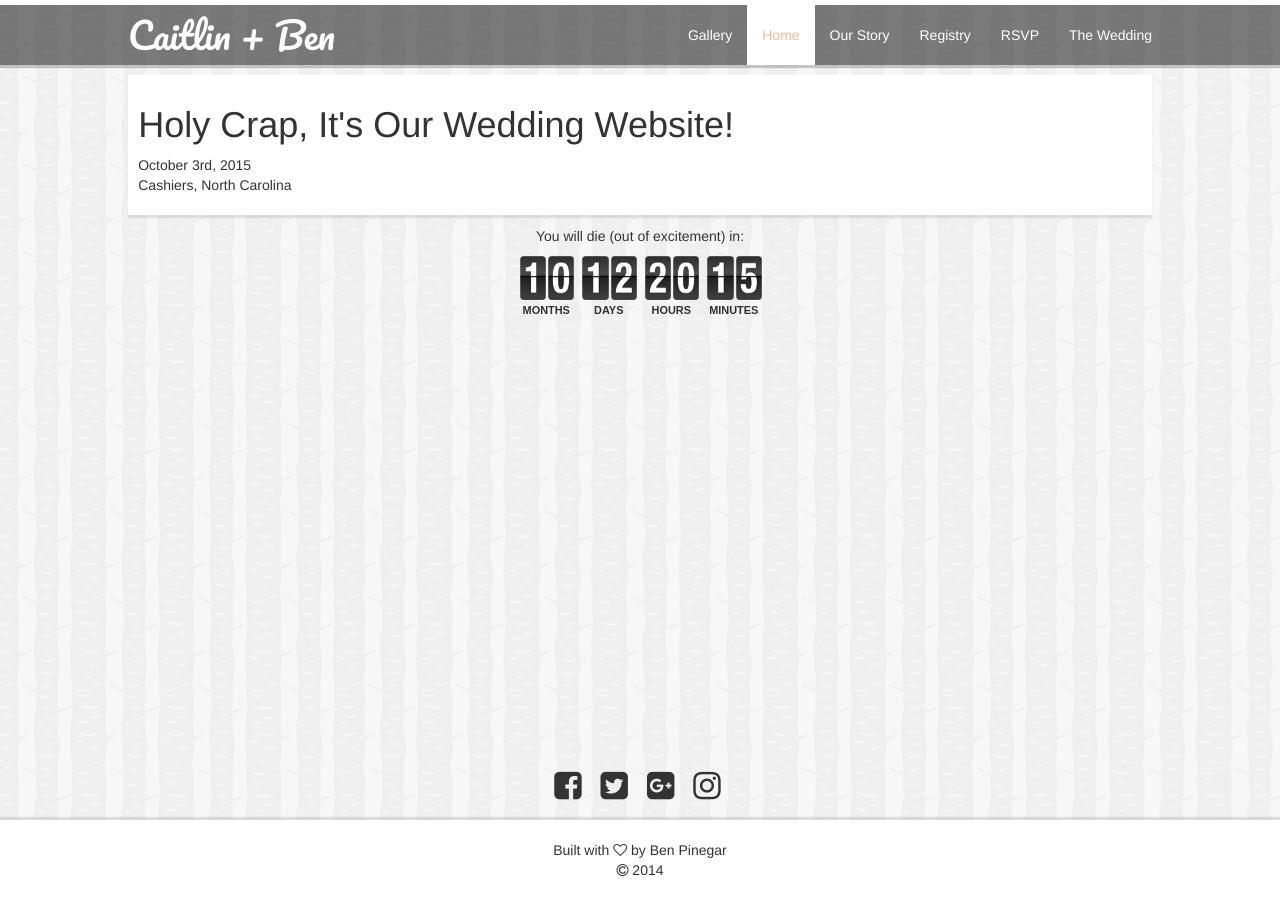
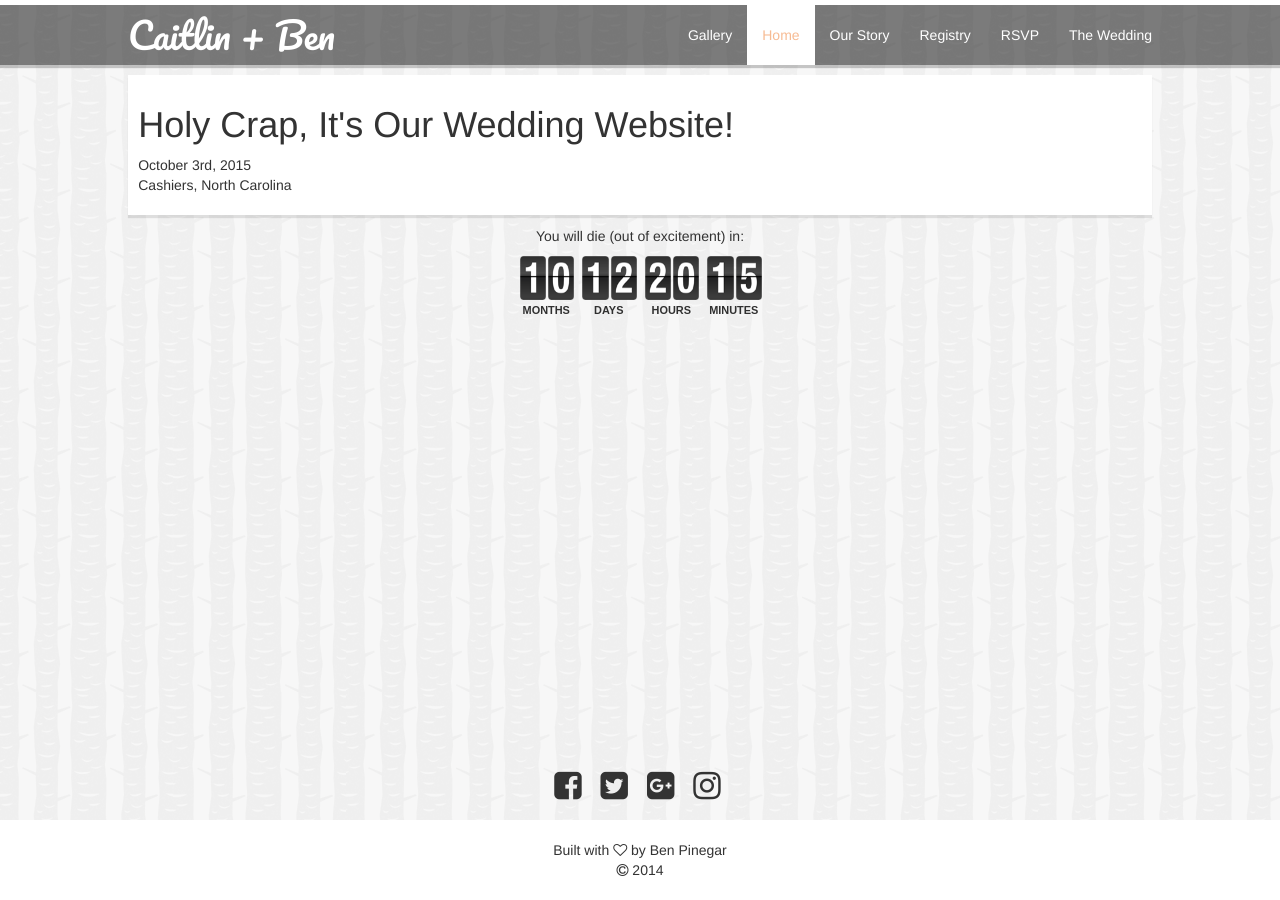
Before and after one commit to bpinegar/bpinegar.github.io, a Jekyll site: the page built from index.html, in a window 1280 px wide. Built offline with Jekyll 4.4.1, drawn with Linux system fonts in a browser that asks for light colours; nearby versions of some CDN libraries.

Commit message:
Update _custom.scss

```diff
--- a/_sass/_custom.scss
+++ b/_sass/_custom.scss
@@ -22,7 +22,6 @@ footer {
   background-color: #fff;
   padding-top: 20px;
   padding-bottom: 10px;
-  box-shadow: 0px -3px 1px rgba(0,0,0,0.1);
 }
 .navbar-stripe {
   display: none;
```
